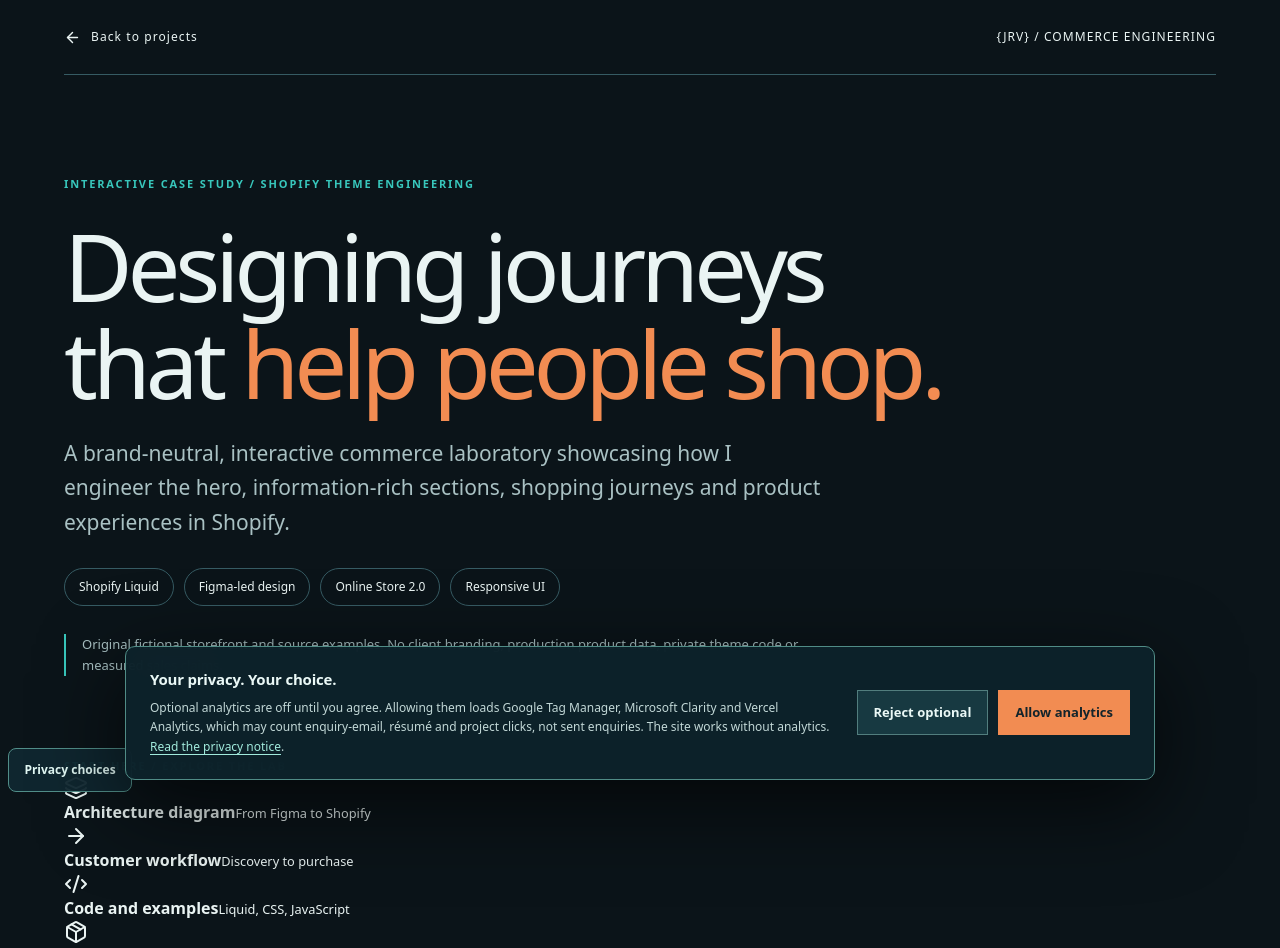
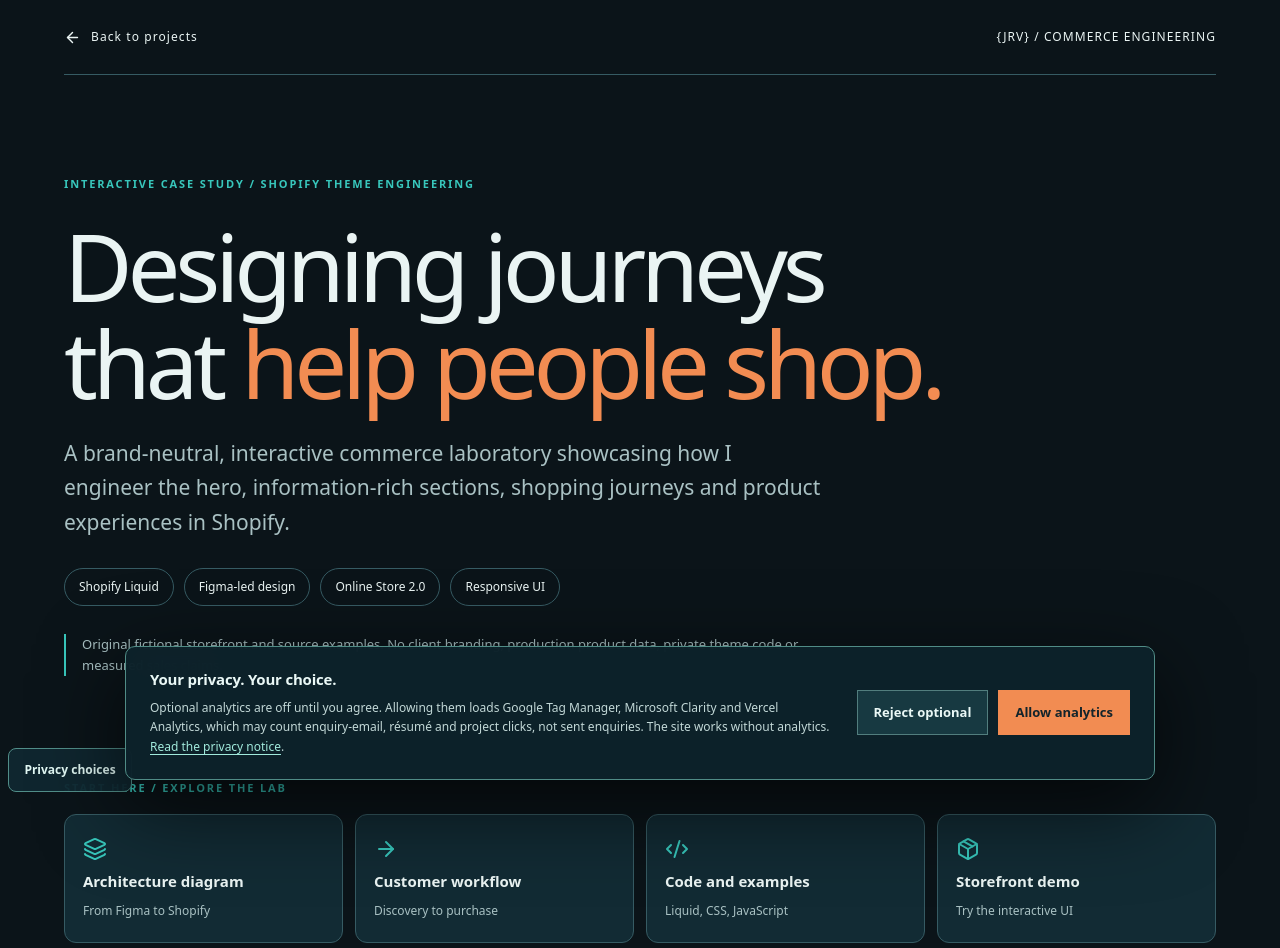
Before and after one commit to bonvallite/developer-portfolio, a Next.js app: page /projects/storefront-engineering in a window 1280 px wide. Shown: the top 948 px of the page. Built offline with nearby package versions, Linux system fonts and the light colour scheme.

Commit message:
feat: make technical lab navigation prominent and directly linked

```diff
--- a/app/projects/storefront-engineering/storefront-engineering.css
+++ b/app/projects/storefront-engineering/storefront-engineering.css
@@ -139,3 +139,18 @@
 .se-preview-product select{width:100%;padding:12px;border:1px solid var(--jrv-border,#365b63);border-radius:7px;background:#0b1419;color:var(--jrv-fg,#eaf4f3)}
 .se-preview-note{font-size:12px;margin:20px 0 0}
 @media(max-width:800px){.se-explorer-grid{grid-template-columns:1fr}}
+
+/* 24 Nov 2026: technical-first jump navigation. Native fragment links
+   expose the architecture, workflow, source examples and storefront preview.
+   Responsive grid and focus indicators use the existing JRV palette. */
+.se-quick-nav{padding:22px 0 32px;border-bottom:1px solid var(--jrv-border,#365b63)}
+.se-quick-grid{display:grid;grid-template-columns:repeat(4,minmax(0,1fr));gap:12px;margin-top:16px}
+.se-quick-grid a{display:flex;flex-direction:column;align-items:flex-start;gap:10px;min-width:0;padding:22px 18px;border:1px solid var(--jrv-border,#365b63);border-radius:12px;text-decoration:none;background:var(--jrv-surface,#122b34);color:var(--jrv-fg,#eaf4f3)}
+.se-quick-grid a svg{color:var(--jrv-teal,#38c7bc)}
+.se-quick-grid a strong{font-size:15px;line-height:1.4}
+.se-quick-grid a small{font-size:12px;line-height:1.5;color:var(--jrv-muted,#a9c1c3)}
+.se-quick-grid a:hover{border-color:var(--jrv-teal,#38c7bc)}
+.se-quick-grid a:focus-visible{outline:3px solid var(--jrv-ember,#f28c52);outline-offset:3px}
+.se-page :is(#technical-lab,#architecture-diagram,#shopping-workflow,#code-explorer,#storefront-demo){scroll-margin-top:32px}
+@media(max-width:850px){.se-quick-grid{grid-template-columns:repeat(2,minmax(0,1fr))}}
+@media(max-width:380px){.se-quick-grid{grid-template-columns:1fr}.se-quick-grid a{padding:16px}}
```
